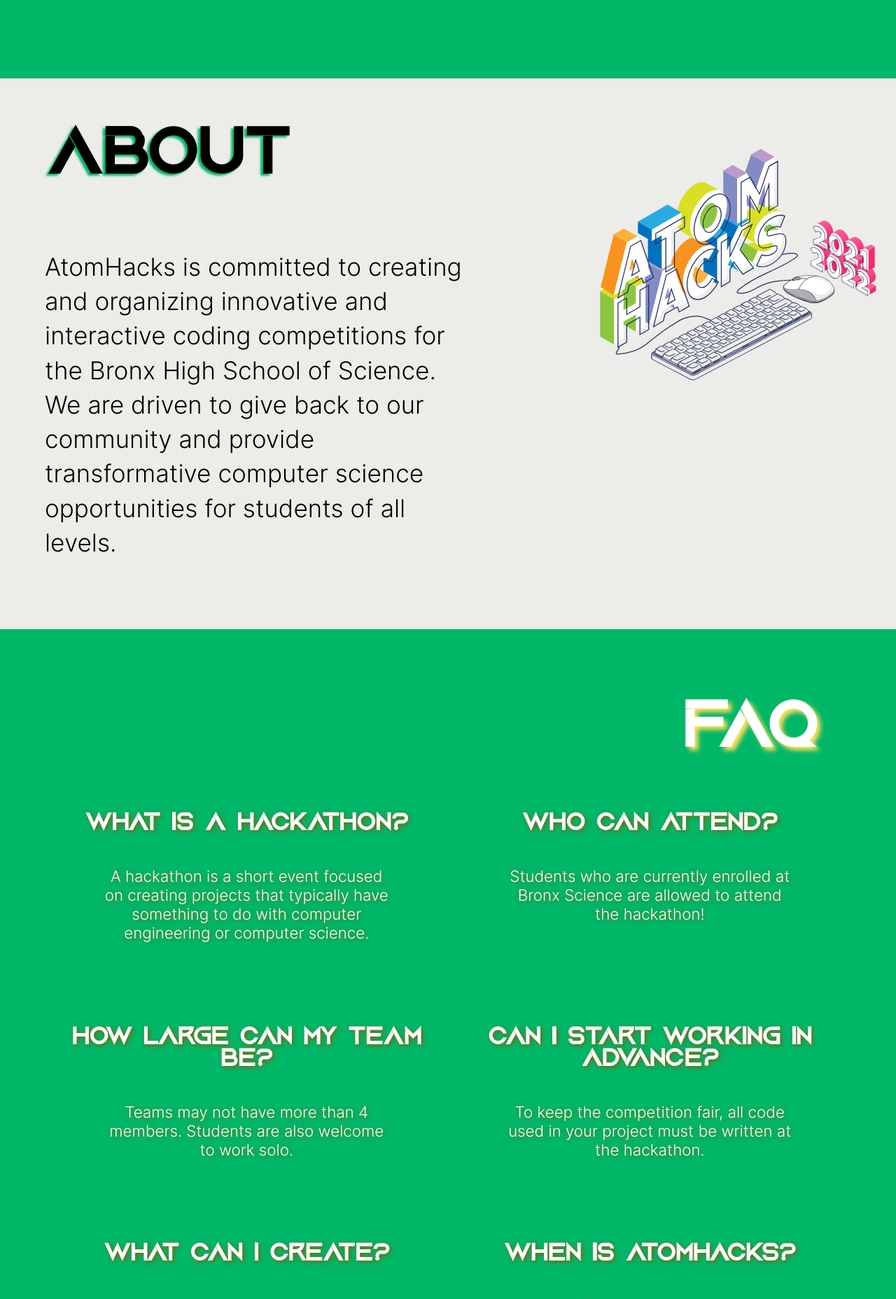
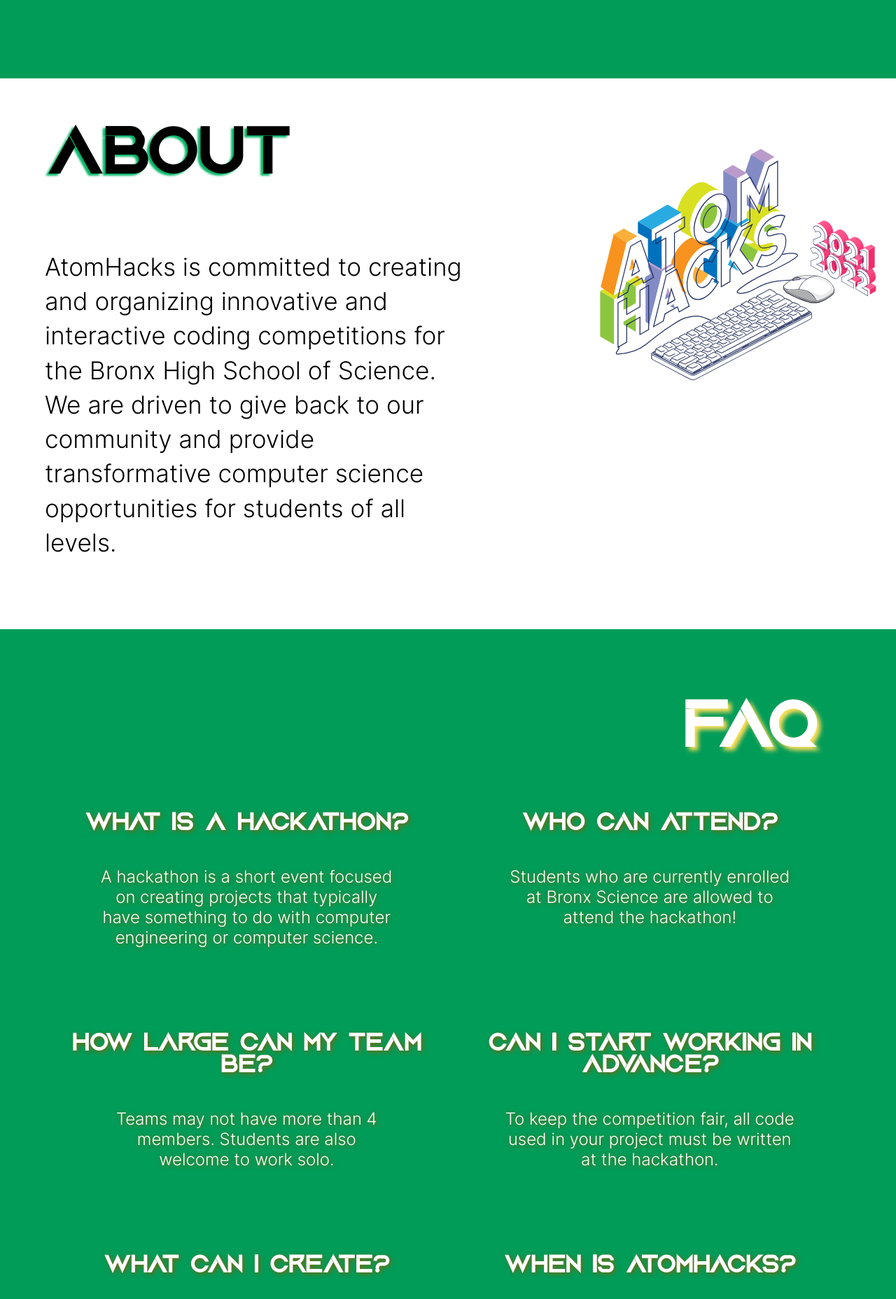
Before and after one commit to atomhacks/VIII, a Next.js app: page / in a window 1280 px wide. Shown: the part 686-2542 px from the top of the page at 70% size. Built offline with nearby package versions, Linux system fonts and the light colour scheme.

Commit message:
color variables

```diff
--- a/components/sections/Sponsors.js
+++ b/components/sections/Sponsors.js
@@ -4,8 +4,9 @@
   return (
     <div className={sponsorStyles.sponsorDiv}>
       <h1 className={sponsorStyles.title}>Sponsors</h1>
-      <b>We are farmers</b>
-      <h2>BUM BUDA BUM BUM BUM BUM BUM </h2>
+      <div className={sponsorStyles.logos}>
+
+      </div>
     </div>
   );
 };
--- a/styles/globals.css
+++ b/styles/globals.css
@@ -20,8 +20,16 @@
   font-family: Inter;
 }
 
+:root {
+  --primary-color: #029c59;
+  --background-color: #fff;
+  --primary-text-color: #000;
+  --secondary-text-color: #fff;
+}
+
+
 .default-bg {
-  background: #00b768;
+  background: var(--primary-color);
 }
 
 .gallery-bg {
--- a/styles/sections/About.module.css
+++ b/styles/sections/About.module.css
@@ -1,11 +1,12 @@
 .aboutDiv {
     display: grid;
-  grid-template-areas: "left right";
+    grid-template-areas:
+      "left right";
     text-align: center;
     height: 100%;
     padding: 4rem 1rem;
-  background-color: #ecece8;
-  color: #000;
+    background-color: var(--background-color);
+    color: var(--primary-text-color) ;
 }
 
 .title {
--- a/styles/sections/FAQ.module.css
+++ b/styles/sections/FAQ.module.css
@@ -2,9 +2,9 @@
   text-align: right;
   height: 100%;
   padding: 6rem 4rem;
-  background-color: #00b768;
+  background-color: var(--primary-color);
   text-shadow: 1px 1px 6px #7a6409;
-  color: #fff;
+  color: var(--secondary-text-color);
 }
 
 .title {
@@ -30,7 +30,7 @@
 }
 
 .answer {
-  font-size: 140%;
+  font-size: 150%;
   padding: 1rem 5rem;
 }
 
--- a/styles/sections/Home.module.css
+++ b/styles/sections/Home.module.css
@@ -4,10 +4,11 @@
 
 .landing {
   display: grid;
-  grid-template-areas: "left right";
+  grid-template-areas:
+    "left right";
   padding: 6rem 0;
-  background: #00b768;
-  color: #fff;
+  background: var(--primary-color);
+  color: var(--secondary-text-color);
   text-shadow: 1px 1px 6px #7a6409;
   height: 100%;
 }
@@ -69,8 +70,7 @@
 }
 
 @keyframes hover {
-  0%,
-  100% {
+  0%, 100% {
     transform: translateY(0);
   }
   50% {
--- a/styles/sections/Sponsor.module.css
+++ b/styles/sections/Sponsor.module.css
@@ -1,15 +1,15 @@
 .sponsorDiv {
   height: 100vh;
-  background-color: #00b768;
+  background-color: #fff;
   text-align: left;
   padding: 6rem 4rem;
-  color: #fff;
+  color: #000;
 }
 
 .title {
   font-size: 600%;
   margin: 0;
-  text-shadow: 5px 3px #000;
+  text-shadow: -4px 3px 3px #06ce77;
   padding: 0 3rem 0 0;
   font-family: Aquire;
 }
```
Lines whose indentation alone changed are shown as unchanged.
